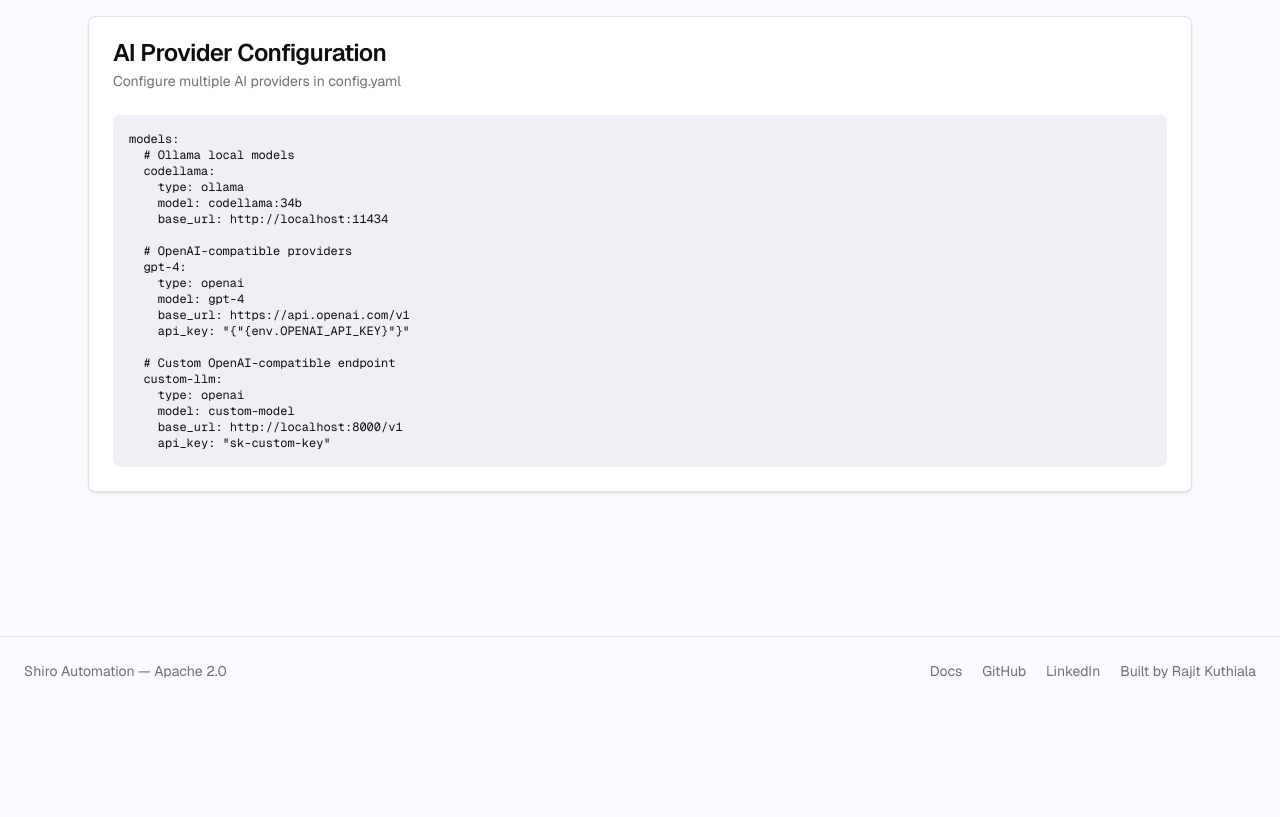
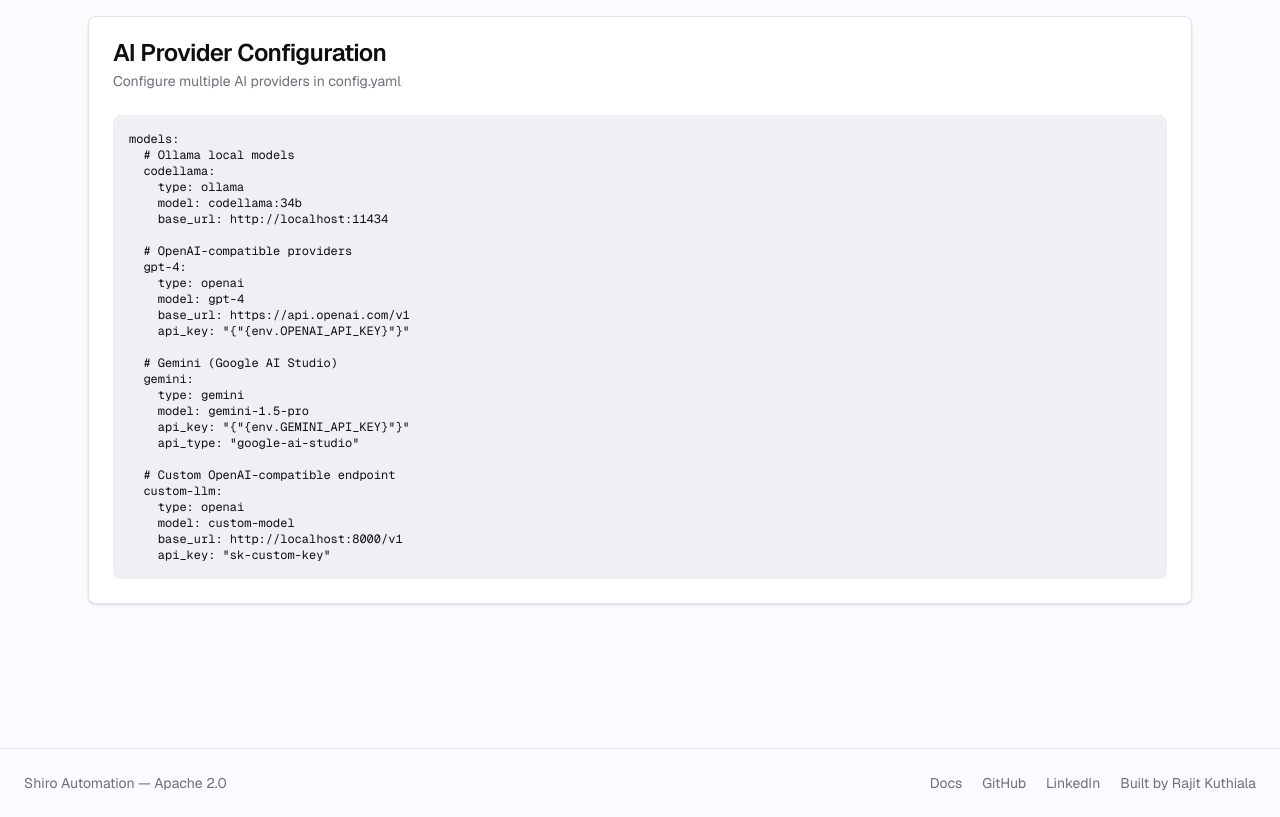
Before and after one commit to rajitk13/shiro-automation-ui, a Next.js app: page /examples in a window 1280 px wide. Shown: the part 2460-3277 px from the top of the page. Before the commit the page ends 3165 px from the top, so only its background shows below. Built offline with nearby package versions, Linux system fonts and the light colour scheme.

Commit message:
Add Gemini AI provider support across architecture, examples, integrations, and tech stack pages; update Jenkins badge from Supported to Planned

```diff
--- a/app/architecture/page.tsx
+++ b/app/architecture/page.tsx
@@ -24,7 +24,7 @@ const stats = [
 
 const integrations = [
   "GitLab", "GitHub", "Slack", "Jira", "Kubernetes", "Jenkins",
-  "OpenAI", "Ollama", "Custom APIs", "PagerDuty", "Linear", "Datadog",
+  "OpenAI", "Ollama", "Gemini", "Custom APIs", "PagerDuty", "Linear", "Datadog",
 ];
 
 const moduleCards = [
--- a/app/examples/page.tsx
+++ b/app/examples/page.tsx
@@ -498,6 +498,13 @@ test-jira:
     base_url: https://api.openai.com/v1
     api_key: "{"{env.OPENAI_API_KEY}"}"
 
+  # Gemini (Google AI Studio)
+  gemini:
+    type: gemini
+    model: gemini-1.5-pro
+    api_key: "{"{env.GEMINI_API_KEY}"}"
+    api_type: "google-ai-studio"
+
   # Custom OpenAI-compatible endpoint
   custom-llm:
     type: openai
--- a/app/integrations/page.tsx
+++ b/app/integrations/page.tsx
@@ -8,7 +8,7 @@ import { FadeUp, StaggerGroup, StaggerItem } from "@/components/Animate";
 const integrations = [
   { icon: "🦊", title: "GitLab CI", badge: "Recommended", desc: "Native artifact state storage, human-in-loop approvals via manual jobs, and pipeline resumption." },
   { icon: "🐙", title: "GitHub Actions", badge: "Supported", desc: "Full integration for PR reviews, push notifications, and workflow automation." },
-  { icon: "🛠️", title: "Jenkins", badge: "Supported", desc: "Compatible as a build step or shell command in any Jenkinsfile pipeline." },
+  { icon: "🛠️", title: "Jenkins", badge: "Planned", desc: "Compatible as a build step or shell command in any Jenkinsfile pipeline." },
   { icon: "☁️", title: "Kubernetes Jobs", badge: "Supported", desc: "Run as K8s Jobs for cloud-native CI/CD with container isolation and horizontal scalability." },
   { icon: "🔀", title: "CircleCI", badge: "Planned", desc: "Full CircleCI integration with orb support and workflow orchestration." },
   { icon: "🔵", title: "Azure Pipelines", badge: "Planned", desc: "Azure DevOps integration for Azure-based CI/CD pipelines." },
@@ -20,6 +20,7 @@ const integrations = [
 const aiProviders = [
   { icon: "🧠", title: "Ollama", badge: "Local / Private", desc: "Run Llama, Mistral, and more on your own hardware. Full privacy, zero cloud dependency." },
   { icon: "✨", title: "OpenAI", badge: "GPT-4 / GPT-4o", desc: "Production-grade AI with enterprise reliability. GPT-4 and latest OpenAI models supported." },
+  { icon: "💎", title: "Gemini", badge: "Google AI", desc: "Google's Gemini models via Google AI Studio or Vertex AI integration." },
   { icon: "🔧", title: "Custom Endpoint", badge: "Bring your own", desc: "Any OpenAI-compatible API: vLLM, LM Studio, custom deployments — same config syntax." },
 ];
 
--- a/app/tech-stack/page.tsx
+++ b/app/tech-stack/page.tsx
@@ -23,13 +23,14 @@ const moduleTypes = [
 const aiProviders = [
   { icon: "🧠", title: "Ollama", badge: "Local / Private", desc: "Run Llama, Mistral, and more on your own hardware. Full privacy, zero cloud dependency." },
   { icon: "✨", title: "OpenAI", badge: "GPT-4 / GPT-4o", desc: "Production-grade AI with enterprise reliability. GPT-4 and latest OpenAI models supported." },
-  { icon: "🔧", title: "Custom Endpoint", badge: "Bring your own", desc: "Any OpenAI-compatible API: vLLM, LM Studio, custom deployments — same config syntax." },
+  { icon: "�", title: "Gemini", badge: "Google AI", desc: "Google's Gemini models via Google AI Studio or Vertex AI integration." },
+  { icon: "�🔧", title: "Custom Endpoint", badge: "Bring your own", desc: "Any OpenAI-compatible API: vLLM, LM Studio, custom deployments — same config syntax." },
 ];
 
 const ciPlatforms = [
   { icon: "🦊", title: "GitLab CI", badge: "Recommended", desc: "Native artifact state storage, human-in-loop approvals via manual jobs, and pipeline resumption." },
   { icon: "🐙", title: "GitHub Actions", badge: "Supported", desc: "Full integration for PR reviews, push notifications, and workflow automation." },
-  { icon: "🛠️", title: "Jenkins", badge: "Supported", desc: "Compatible as a build step or shell command in any Jenkinsfile pipeline." },
+  { icon: "🛠️", title: "Jenkins", badge: "Planned", desc: "Compatible as a build step or shell command in any Jenkinsfile pipeline." },
   { icon: "☁️", title: "Kubernetes Jobs", badge: "Cloud-native", desc: "Run as K8s Jobs for cloud-native CI/CD with container isolation and horizontal scalability." },
 ];
 
@@ -74,7 +75,7 @@ export default function TechStackPage() {
             { value: "<100ms", label: "Startup time" },
             { value: "~10MB",  label: "Binary size" },
             { value: "0",      label: "Dependencies" },
-            { value: "3+",     label: "AI providers" },
+            { value: "4+",     label: "AI providers" },
           ].map(({ value, label }) => (
             <div key={label} className="text-center">
               <div className="text-4xl font-bold text-primary">{value}</div>
```
